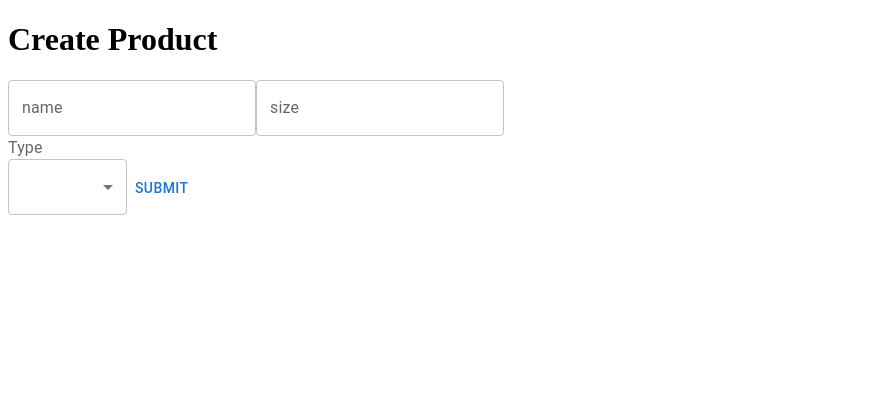
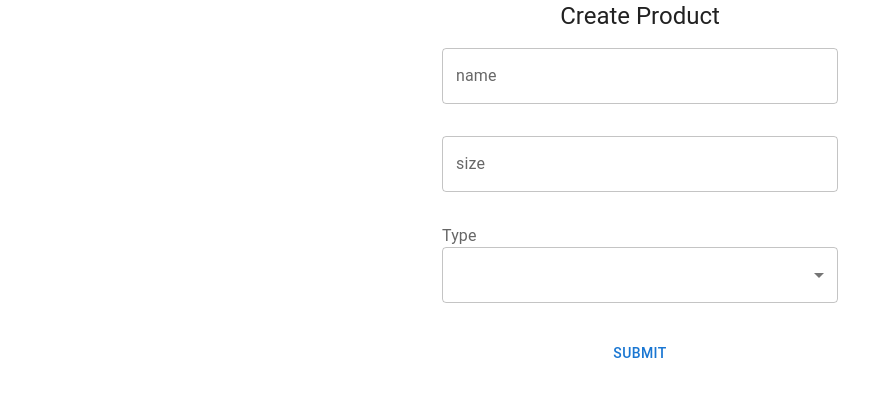
Before and after one commit to luisaromero/react_tdd, a React (Create React App) app: page / in a window 1280 px wide. Shown: the top 396 px of the page, without its empty margins (0-893 px from the left). Built offline with nearby package versions, Linux system fonts and the light colour scheme.

Commit message:
add ui to form

```diff
--- a/src/Form/Form.js
+++ b/src/Form/Form.js
@@ -1,5 +1,5 @@
 import React, { useState } from 'react';
-import { TextField, InputLabel, Select, Button } from '@mui/material';
+import { TextField, InputLabel, Select, Button, Container, CssBaseline, Grid, Typography } from '@mui/material';
 import { saveProduct } from '../services/producServices';
 import { CREATED_STATUS, ERROR_SERVER_STATUS, INVALID_REQUEST_STATUS } from '../consts/httpStatus';
 
@@ -83,37 +83,50 @@ export const Form = () => {
     }
 
     return (
-        <>
+        <Container maxWidth="xs">
+            <CssBaseline />
+            <Typography component="h1" variant="h5" align='center'>Create Product</Typography>
             {isSuccess && <p>Product stored</p>}
             <p>{errorMessage}</p>
-            <h1>Create Product</h1>
             <form onSubmit={handleSubmit}>
-                <TextField label="name" id="name" name="name" helperText={formErrors.name} onBlur={handleBlur} />
-
-                <TextField label="size" id="size" helperText={formErrors.size} name="size" onBlur={handleBlur} />
-
+                <Grid container spacing={4}>
+                    <Grid item xs={12}>
+                        <TextField
+                            fullWidth
+                            error={!!formErrors.name}
+                            label="name" id="name" name="name" helperText={formErrors.name} onBlur={handleBlur} />
+                    </Grid>
+                    <Grid item xs={12}>
+                        <TextField fullWidth error={!!formErrors.size}
+                            label="size" id="size" helperText={formErrors.size} name="size" onBlur={handleBlur} />
+                    </Grid>
+                    <Grid item xs={12}>
                         <InputLabel htmlFor="type">Type</InputLabel>
                         <Select
+                            fullWidth
                             native
+                            // error={!!formErrors.type}
                             inputProps={{
                                 name: "type",
                                 id: "type"
 
                             }}
 
-                // value=''
-                // label="Age"
-                // onChange={handleChange}
                         >
                             <option value='' aria-label='None' />
                             <option value='electronic'>Electronic</option>
                             <option value='furniture'>Furniture</option>
                             <option value='clothing'>Clothing</option>
                         </Select>
-                {formErrors.type.length > 0 ? formErrors.type : ""}
-                <Button disabled={isSaving} type="submit">Submit</Button>
+                        {!!formErrors.type.length && <p>{formErrors.type}</p>}
+                    </Grid>
+                    <Grid item xs={12}>
+
+                        <Button fullWidth disabled={isSaving} type="submit">Submit</Button>
+                    </Grid>
+                </Grid>
             </form>
-        </>
+        </Container>
     )
 }
 export default Form
```
Lines whose indentation alone changed are shown as unchanged.
